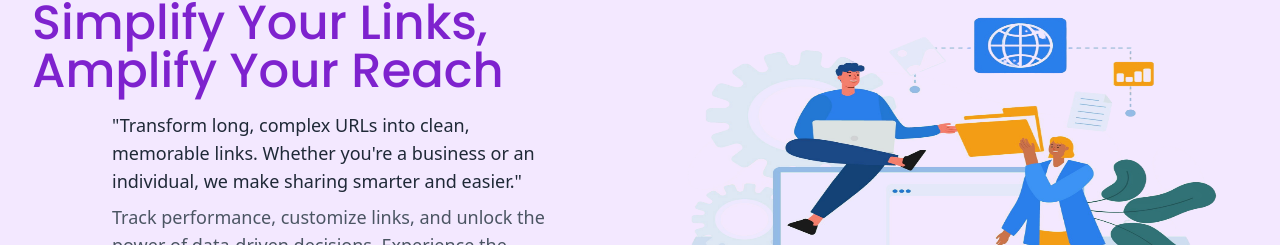
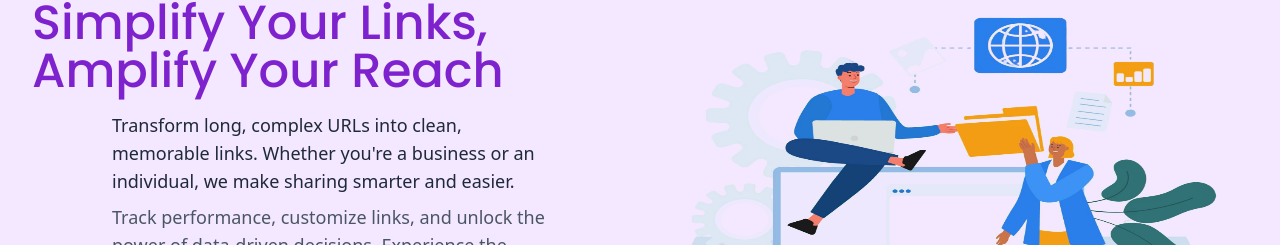
Before and after one commit to TheUzair/BitLinks, a Next.js app: page / in a window 1280 px wide. Shown: the part 111-356 px from the top of the page. Built offline with nearby package versions, Linux system fonts and the light colour scheme.

Commit message:
Fix more issues

```diff
--- a/app/about/page.js
+++ b/app/about/page.js
@@ -1,6 +1,7 @@
 import Footer from "@/components/Footer";
 import React from "react";
 import Image from "next/image";
+import Link from "next/link";
 
 const About = () => {
   return (
@@ -25,7 +26,7 @@ const About = () => {
             <h2 className="text-2xl font-bold mb-4">Our Mission</h2>
             <p className="text-lg leading-relaxed">
               At BitLinks, our mission is to make your digital journey seamless.
-              "Whether you're sharing content, managing campaigns, or tracking clicks,"
+              Whether you&apos;re sharing content, managing campaigns, or tracking clicks,
               we provide the tools to simplify and enhance your online presence.
             </p>
           </section>
--- a/app/page.js
+++ b/app/page.js
@@ -22,8 +22,8 @@ export default function Home() {
                 Simplify Your Links, Amplify Your Reach
               </p>
               <p className="px-4 md:px-20 text-lg mt-4 text-gray-800">
-                "Transform long, complex URLs into clean, memorable links. Whether you're
-                a business or an individual, we make sharing smarter and easier."
+                Transform long, complex URLs into clean, memorable links. Whether you&apos;re
+                a business or an individual, we make sharing smarter and easier.
               </p>
               <p className="px-4 md:px-20 text-lg mt-2 text-gray-600">
                 Track performance, customize links, and unlock the power of data-driven decisions.
--- a/app/privacy/page.js
+++ b/app/privacy/page.js
@@ -1,4 +1,5 @@
 import React from "react";
+import Link from "next/link";
 
 const Privacy = () => {
   return (
--- a/app/shorten/page.js
+++ b/app/shorten/page.js
@@ -55,7 +55,7 @@ const Shorten = () => {
 						Generate Your Short URLs
 					</h1>
 					<p className="text-center text-purple-700 text-lg">
-						"Transform your long URLs into short, memorable links in seconds. It's fast, simple, and efficient!"
+						Transform your long URLs into short, memorable links in seconds. It&apos;s fast, simple, and efficient!
 					</p>
 					<div className="flex flex-col gap-6">
 						<input
```
